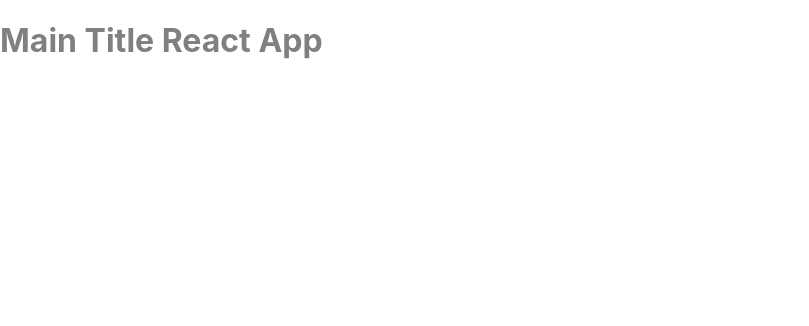
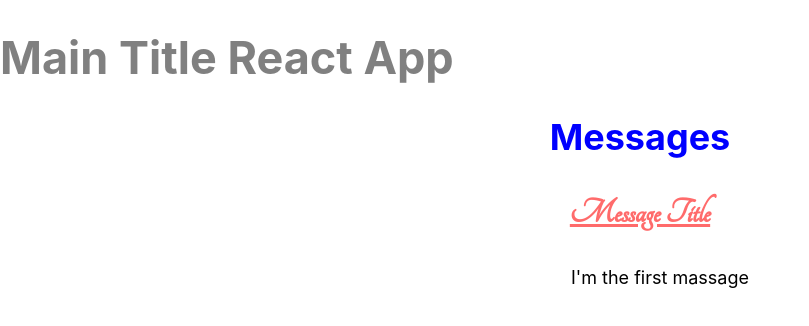
Before and after one commit to alexmil-sk/React-HW_Basic, a React (Create React App) app: page / in a window 1280 px wide. Shown: the top 326 px of the page, without its empty margins (0-809 px from the left). Built offline with nearby package versions, Linux system fonts and the light colour scheme.

Commit message:
Load node-sass

```diff
--- /dev/null
+++ b/css/Message.css
@@ -0,0 +1,16 @@
+.container {
+  text-align: center;
+  font-size: 18px;
+}
+
+.container .mainTitle {
+  color: blue;
+  font-size: 2em;
+}
+
+.container .msgTitle {
+  color: #ff6b6b;
+  font-size: 2em;
+  font-family: 'Tangerine', serif;
+  text-decoration: underline;
+}
--- /dev/null
+++ b/css/Message.module.css
@@ -0,0 +1,16 @@
+.container {
+  text-align: center;
+  font-size: 18px;
+}
+
+.mainTitle {
+  color: blue;
+  font-size: 2em;
+}
+
+.msgTitle {
+  color: #ff6b6b;
+  font-size: 2em;
+  font-family: 'Tangerine', serif;
+  text-decoration: underline;
+}
--- /dev/null
+++ b/css/index.css
@@ -0,0 +1,15 @@
+@import url("https://fonts.googleapis.com/css2?family=Tangerine&display=swap");
+body {
+  margin: 0;
+  font-family: -apple-system, BlinkMacSystemFont, 'Segoe UI', 'Roboto', 'Oxygen', 'Ubuntu', 'Tangerine', 'Cantarell', 'Fira Sans', 'Droid Sans', 'Helvetica Neue', sans-serif;
+  -webkit-font-smoothing: antialiased;
+  -moz-osx-font-smoothing: grayscale;
+}
+
+body code {
+  font-family: source-code-pro, Menlo, Monaco, Consolas, 'Courier New', monospace;
+}
+
+body ul {
+  list-style-type: none;
+}
--- a/package.json
+++ b/package.json
@@ -6,6 +6,7 @@
     "@testing-library/jest-dom": "^5.15.1",
     "@testing-library/react": "^11.2.7",
     "@testing-library/user-event": "^12.8.3",
+    "node-sass": "^6.0.1",
     "react": "^17.0.2",
     "react-dom": "^17.0.2",
     "react-scripts": "4.0.3",
--- a/src/components/App.jsx
+++ b/src/components/App.jsx
@@ -1,11 +1,20 @@
 import React from 'react';
 import classes from './App.module.css';
+import Message from './Message/Message.jsx';
 
 class App extends React.Component {
+	state = {
+		messages: {
+			msg1: "I'm the first massage",
+		}
+	};
+
 	render() {
+		const stateMsg = this.state.messages;
 		return (
 			<div className={classes.container}>
-				<h1>Main Title React App</h1>
+				<h1 className={classes.mainTitle}>Main Title React App</h1>
+				<Message text={stateMsg.msg1}/>
 			</div>
 		);
 	}
--- a/src/components/App.module.css
+++ b/src/components/App.module.css
@@ -1,3 +1,8 @@
 .container {
+	font-size: 18px;
+}
+
+.mainTitle {
+	font-size: 2.5em;
 	color: gray;
 }
--- /dev/null
+++ b/src/components/Message/Message.jsx
@@ -0,0 +1,16 @@
+import React from 'react';
+import './Message.scss';
+
+function Message(props) {
+	return (
+		<div className="container">
+			<h2 className="mainTitle">Messages</h2>
+			<h3 className="msgTitle">Message Title</h3>
+			<ul>
+				<li>{props.text}</li>
+			</ul>
+		</div>
+	);
+}
+
+export default Message;
--- /dev/null
+++ b/src/components/Message/Message.scss
@@ -0,0 +1,17 @@
+
+
+.container {
+	text-align: center;
+	font-size: 18px;
+	.mainTitle {
+		color: blue;
+		font-size: 2em;
+	}
+
+	.msgTitle {
+		color: hsl(0, 100%, 71%);
+		font-size: 2em;
+		font-family: 'Tangerine', serif;
+		text-decoration: underline;
+	}
+}
--- a/src/index.css
+++ /dev/null
@@ -1,13 +0,0 @@
-body {
-  margin: 0;
-  font-family: -apple-system, BlinkMacSystemFont, 'Segoe UI', 'Roboto', 'Oxygen',
-    'Ubuntu', 'Cantarell', 'Fira Sans', 'Droid Sans', 'Helvetica Neue',
-    sans-serif;
-  -webkit-font-smoothing: antialiased;
-  -moz-osx-font-smoothing: grayscale;
-}
-
-code {
-  font-family: source-code-pro, Menlo, Monaco, Consolas, 'Courier New',
-    monospace;
-}
--- a/src/index.js
+++ b/src/index.js
@@ -1,6 +1,6 @@
 import React from 'react';
 import ReactDOM from 'react-dom';
-import './index.css';
+import './index.scss';
 import App from './components/App.jsx';
 import reportWebVitals from './reportWebVitals';
 
--- /dev/null
+++ b/src/index.scss
@@ -0,0 +1,18 @@
+@import url('https://fonts.googleapis.com/css2?family=Tangerine&display=swap');
+
+body {
+  margin: 0;
+  font-family: -apple-system, BlinkMacSystemFont, 'Segoe UI', 'Roboto', 'Oxygen',
+    'Ubuntu', 'Tangerine', 'Cantarell', 'Fira Sans', 'Droid Sans', 'Helvetica Neue',
+    sans-serif;
+  -webkit-font-smoothing: antialiased;
+  -moz-osx-font-smoothing: grayscale;
+  code {
+  	font-family: source-code-pro, Menlo, Monaco, Consolas, 'Courier New',
+  		monospace;
+  }
+
+  ul {
+  	list-style-type: none;
+  }
+}
```
Also changed, not shown: 2 other files (tests, documents, lock files or other folders).
